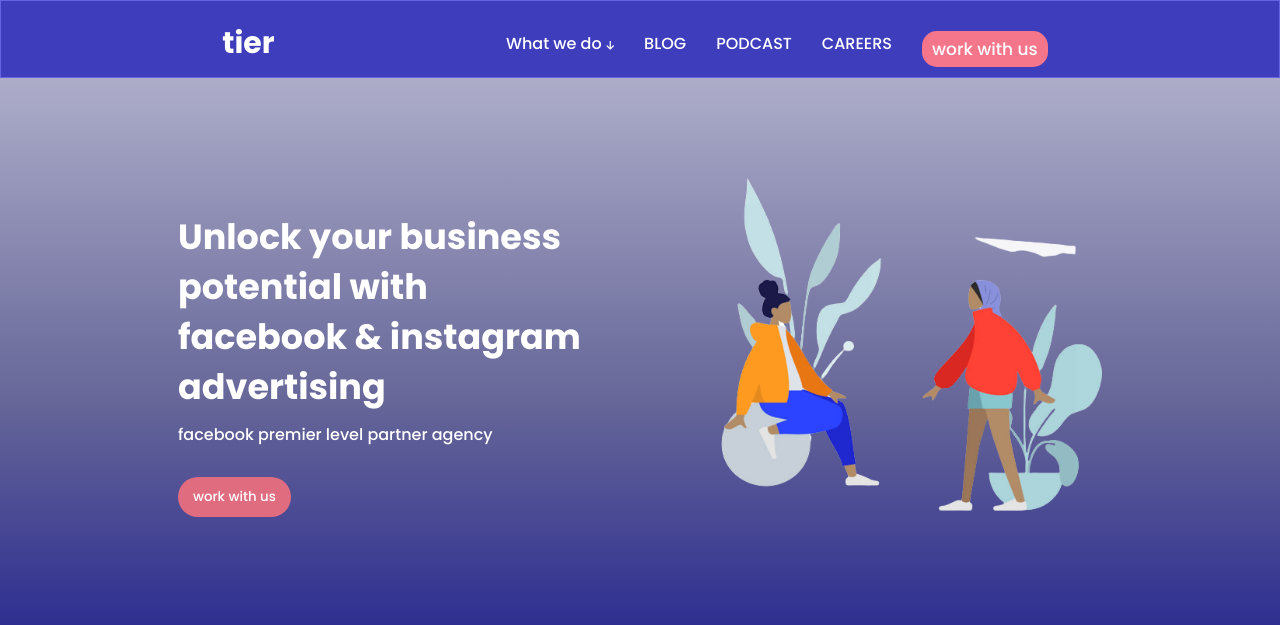
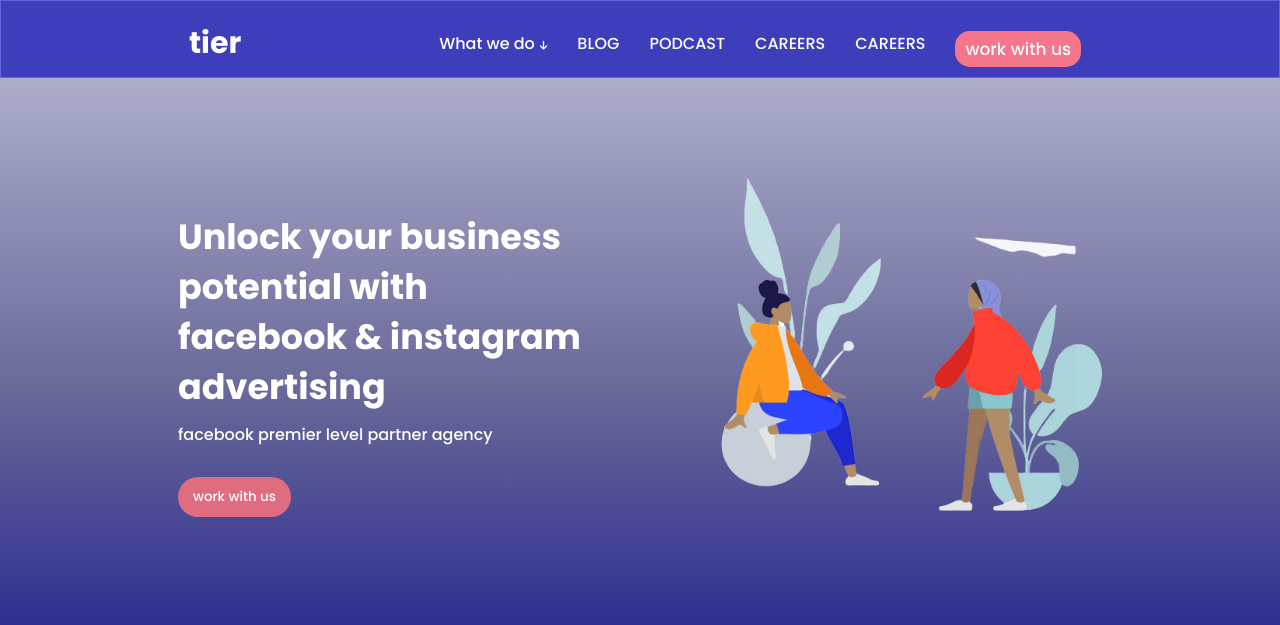
Before and after one commit to DxpertPro/Advertisment-landing-page, a plain HTML site: page index.html in a window 1280 px wide. Shown: the top 625 px of the page. Drawn offline with nearby package versions, Linux system fonts and the light colour scheme.

Commit message:
Update index.html

```diff
--- a/index.html
+++ b/index.html
@@ -15,6 +15,7 @@
                 <li><a href="#">What we do</a><i class="fa fa-arrow-down"></i></li>
                 <li><a href="#">BLOG</a></li>
                 <li><a href="#">PODCAST</a></li>
+                <li><a href="#">CAREERS</a></li>
                 <li><a href="#">CAREERS</a></li>
                 <a id="nav-button">work with us</a>
             </ul>
```
